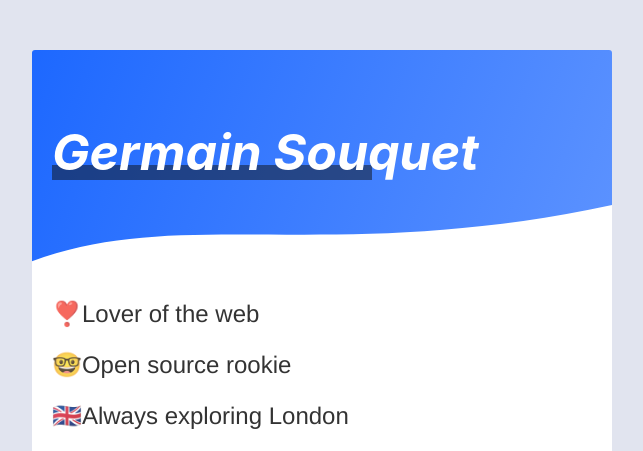
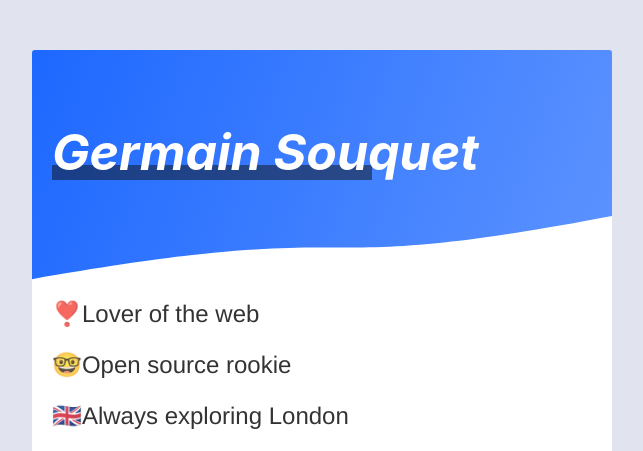
Before and after one commit to germain-gg/g.erma.in, a Gatsby site: page / in a window 1280 px wide. Shown: the top 451 px of the page, without its empty margins (318-961 px from the left). Built offline with nearby package versions, Linux system fonts and the light colour scheme; Gatsby itself is replaced by a stand-in of ours.

Commit message:
:art: move curve to SVG for better site load performance, avoid FOUC

```diff
--- a/src/components/header.js
+++ b/src/components/header.js
@@ -2,74 +2,17 @@ import React, { Component } from 'react';
 
 import { Header as StyledHeader } from './styled';
 
-class Header extends Component {
+const Header = ({ siteTitle }) => (
+	<StyledHeader>
+		<a href="/">
+			<h1
+				data-site-title={siteTitle}
+				data-site-title-hovered="\ʒɛʁ.mɛ̃\ Souquet"
+			>
+				{siteTitle}
+			</h1>
+		</a>
+	</StyledHeader>
+);
 
-  constructor(props) {
-    super(props);
-    this.drawCanvas = this.drawCanvas.bind(this);
-  }
-
-  drawCanvas() {
-
-    const { width } = this.canvas.parentNode.getBoundingClientRect();
-    const { ctx, canvas } = this;
-
-    canvas.setAttribute('width', width);
-
-    ctx.clearRect(0, 0, width, canvas.height);
-
-    const start = {
-      x: 0,
-      y: canvas.height * 0.75
-    };
-
-    const end = {
-      x: width,
-      y: 0
-    }
-
-    ctx.beginPath();
-    ctx.fillStyle = "#fff";
-
-    ctx.moveTo(start.x, start.y);
-    ctx.bezierCurveTo(150, 0, 300, 60, end.x, end.y);
-
-    ctx.lineTo(width, canvas.height);
-    ctx.lineTo(0, canvas.height);
-    ctx.lineTo(start.x, start.y);
-
-    ctx.closePath();
-    ctx.fill();
-  }
-
-  componentDidMount() {
-
-    if (typeof window !== 'undefined') {
-      window.addEventListener("resize", this.drawCanvas);
-    }
-
-    this.ctx = this.canvas.getContext('2d');
-    this.drawCanvas();
-  }
-
-  componentWillUnmount() {
-    if (typeof window !== 'undefined') {
-      window.removeEventListener("resize", this.drawCanvas);
-    }
-  }
-
-  render() {
-    return (<StyledHeader>
-      <a href="/">
-        <h1
-          data-site-title={this.props.siteTitle}
-          data-site-title-hovered="\ʒɛʁ.mɛ̃\ Souquet"
-        >
-          {this.props.siteTitle}
-        </h1>
-      </a>
-      <canvas ref={el => this.canvas = el} height="75px"/>
-    </StyledHeader>)
-  }
-}
-export default Header
+export default Header;
--- a/src/components/styled.js
+++ b/src/components/styled.js
@@ -1,4 +1,5 @@
 import styled from 'styled-components';
+import curve from '../static/curve.svg';
 
 export const Wrapper = styled.div(({ theme }) => ({
 	maxWidth: theme.width,
@@ -17,11 +18,26 @@ export const Main = styled.main.attrs({
 
 export const Header = styled.header`
 	padding: 75px 20px 100px 20px;
-	background: ${({ theme }) => theme.primary};
-	background: linear-gradient(110deg, ${({ theme }) => theme.primary}, ${({ theme }) => theme.secondary});
+	background-color: ${({ theme }) => theme.primary};
+	background-image:  linear-gradient(110deg, ${({ theme }) => theme.primary}, ${({ theme }) => theme.secondary});
 	position: relative;
 
 	border-radius: ${({ theme }) => `${theme.borderRadius} ${theme.borderRadius} 0 0`};
+
+	&:after {
+		content: '';
+		position: absolute;
+		left: 0;
+		right: 0;
+		top: 0;
+		bottom: 0;
+		background-image: url(${curve});
+		background-repeat: no-repeat;
+		background-position: bottom left;
+		background-size: contain;
+		pointer-events: none;
+		transform: scaleX(-1);
+	}
 
 	a, a:hover {
 		text-decoration: none;
@@ -56,13 +72,6 @@ export const Header = styled.header`
 			content: attr(data-site-title-hovered);
 		}
 	}
-
-	canvas {
-		position: absolute;
-		bottom: 0;
-		left: 0;
-		right: 0;
-	}
 `;
 
 export const InlineList = styled.ul`
```
Also changed, not shown: src/components/socialicon.js (line endings or trailing spaces), src/static/curve.svg (added).
